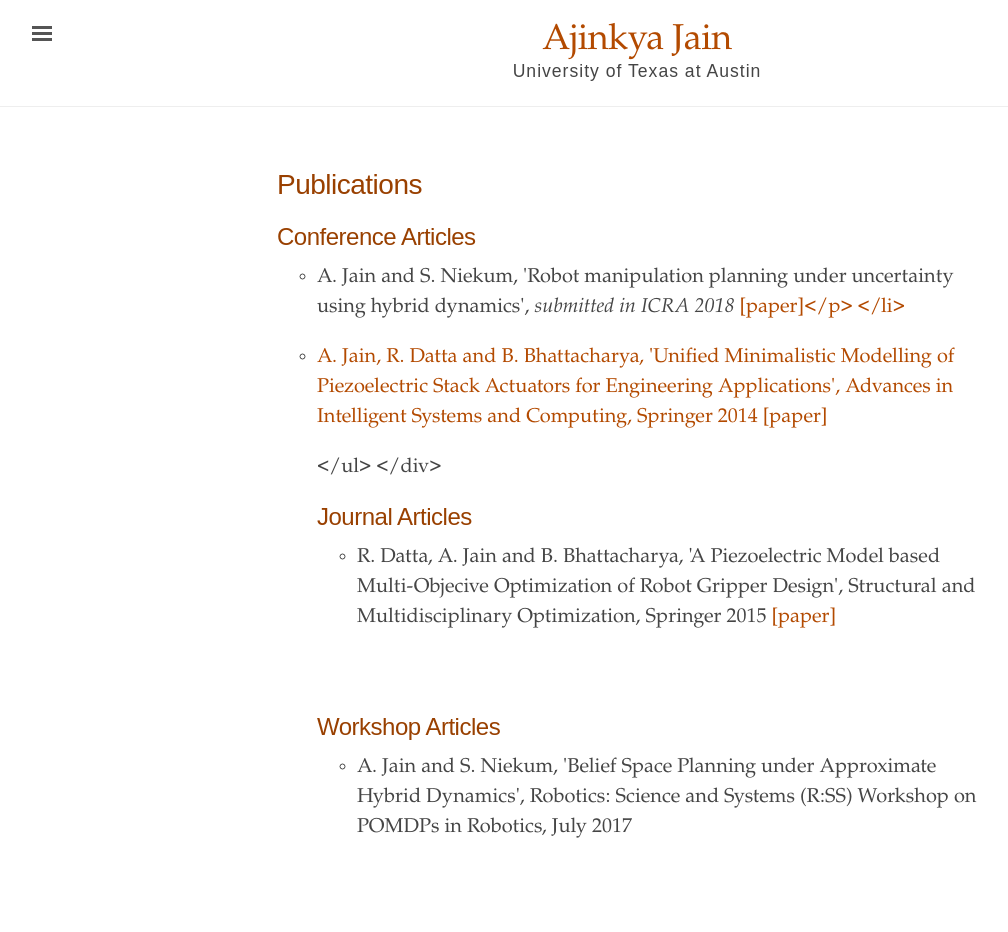
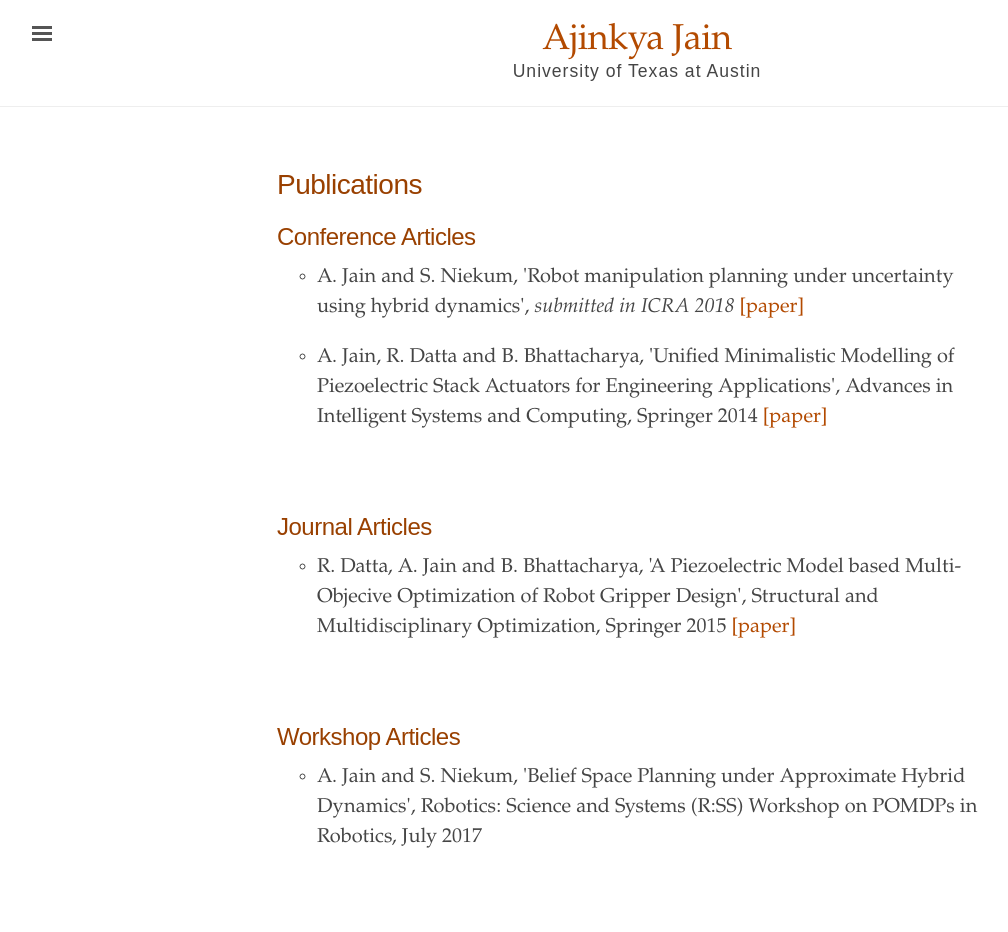
Before and after one commit to jainajinkya/jainajinkya.github.io, a Jekyll site: the page built from publications.md, in a window 1280 px wide. Shown: the whole page, without its empty margins (3-1011 px from the left). Built offline with Jekyll 4.4.1, drawn with Linux system fonts in a browser that asks for light colours.

```diff
--- a/publications.md
+++ b/publications.md
@@ -9,7 +9,7 @@ permalink: /publications/
   <h2>Conference Articles</h2>
   <ul class="texts">
   <li class="text-title">
-      <p>A. Jain and S. Niekum, 'Robot manipulation planning under uncertainty using hybrid dynamics', <i>submitted in ICRA 2018 </i> <a href="/files/hblqr_icra_18.pdf" target="_blank"> [paper]</p>
+      <p>A. Jain and S. Niekum, 'Robot manipulation planning under uncertainty using hybrid dynamics', <i>submitted in ICRA 2018 </i> <a href="/files/hblqr_icra_18.pdf" target="_blank"> [paper]</a></p>
     </li>
     <li class="text-title">
       <p> A. Jain, R. Datta and B. Bhattacharya, 'Unified Minimalistic Modelling of Piezoelectric Stack Actuators for Engineering Applications', Advances in Intelligent Systems and Computing, Springer 2014 <a href="http://link.springer.com/chapter/10.1007/978-3-319-16841-8_42" target="_blank"> [paper] </a> </p>
```
Also changed, not shown: research.md (+1 -1 lines).
